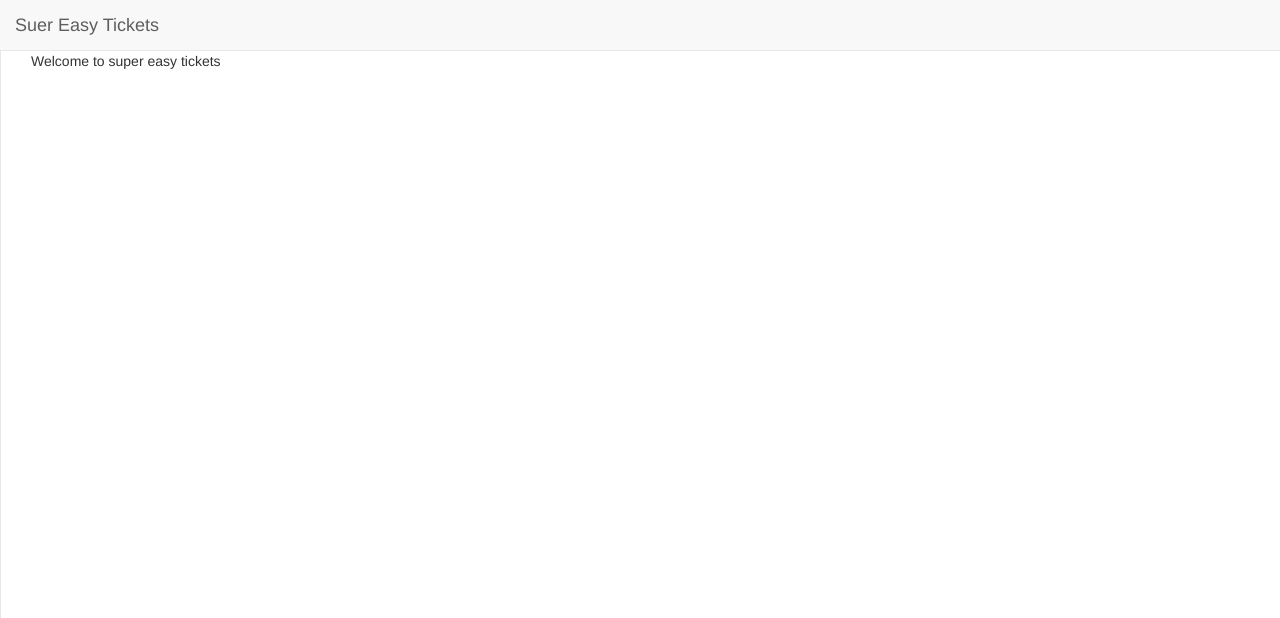
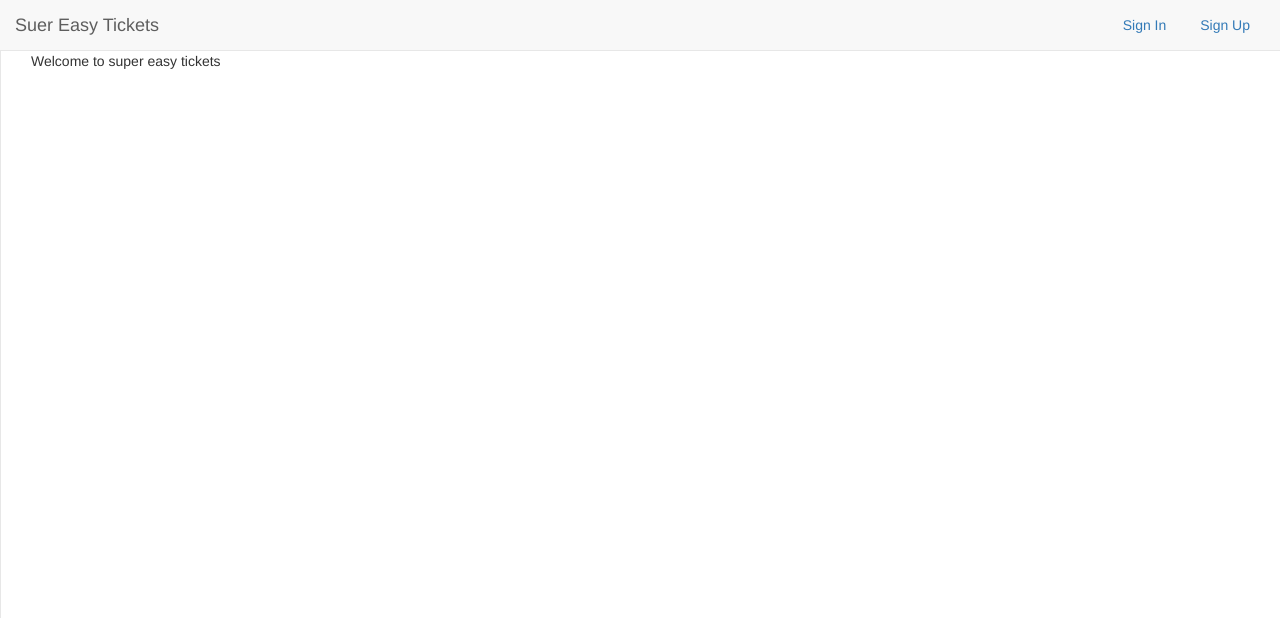
Before and after one commit to gaikwad411/supereasytickets, a Django app: page / in a window 1280 px wide. Shown: the top 618 px of the page. Run offline with Django 3.2, Linux system fonts and the light colour scheme; some libraries are stand-ins or nearby versions.

Commit message:
signin and signup links added

```diff
--- a/set_site/core/templates/core/base.html
+++ b/set_site/core/templates/core/base.html
@@ -51,6 +51,13 @@
                 <a class="navbar-brand" href="index.html">Suer Easy Tickets</a>
             </div>
             <!-- /.navbar-header -->
+
+            {% if not request.user.is_authenticated %}
+                <ul class="nav navbar-top-links navbar-right">
+                    <li><a>Sign In</a></li>
+                    <li><a>Sign Up</a></li>
+                </ul>
+            {% endif %}
 
             {% if request.user.is_authenticated %}
 
```
